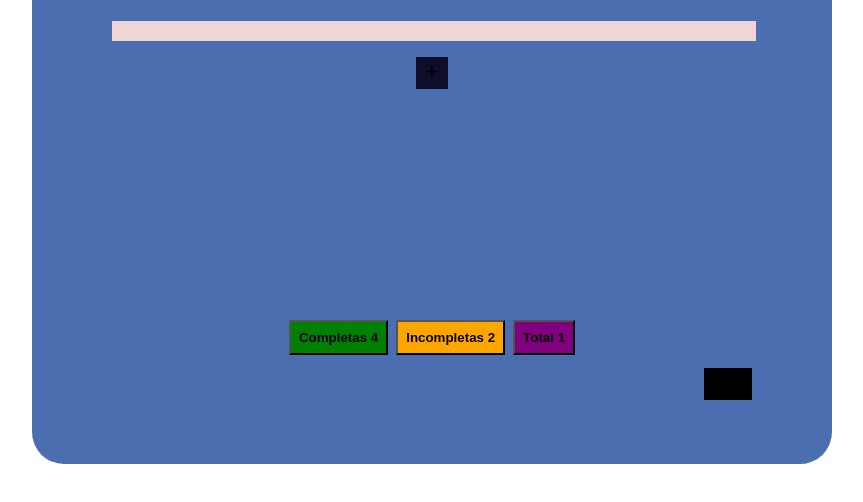
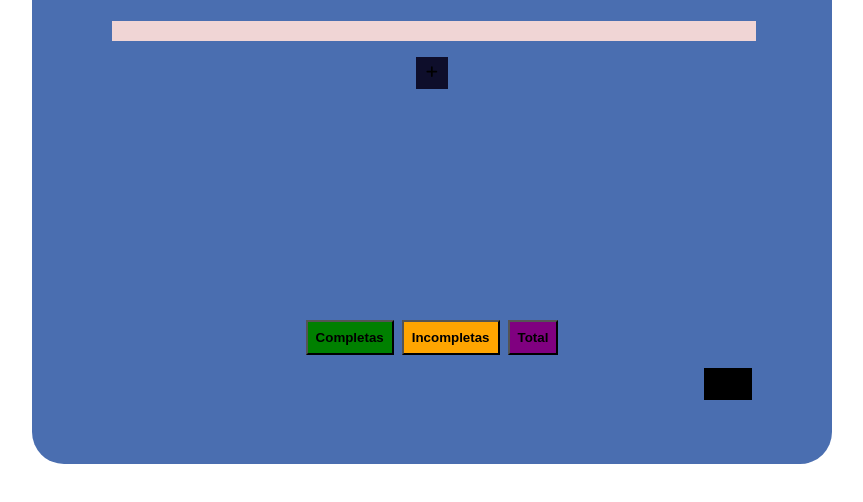
Before and after one commit to Jhulii/Desafio2, a plain HTML site: page index.html in a window 1280 px wide. Shown: the part 206-708 px from the top of the page, without its empty margins (208-1071 px from the left). Drawn offline with Linux system fonts and the light colour scheme.

Commit message:
lista de tareas culminado 75%

```diff
--- a/index.html
+++ b/index.html
@@ -24,13 +24,13 @@
 
     <ul class="acciones">
       <li>
-        <button class="boton-contadorcompletas">Completas 4</button>
+        <button class="boton-contadorcompletas">Completas</button>
       </li>
       <li>
-        <button class="boton-contadorincompletas">Incompletas 2</button>
+        <button class="boton-contadorincompletas">Incompletas</button>
       </li>
       <li>
-        <button class="boton-contadortotal">Total 1</button>
+        <button class="boton-contadortotal">Total</button>
       </li>
     </ul>
 
```
